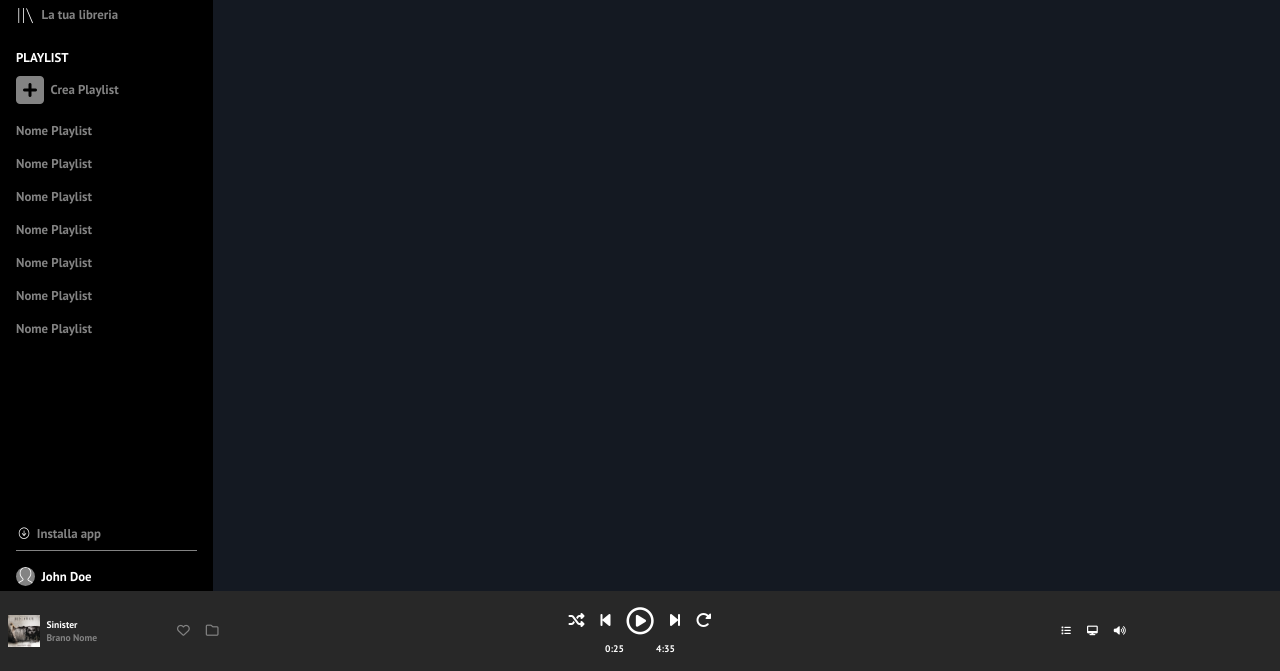
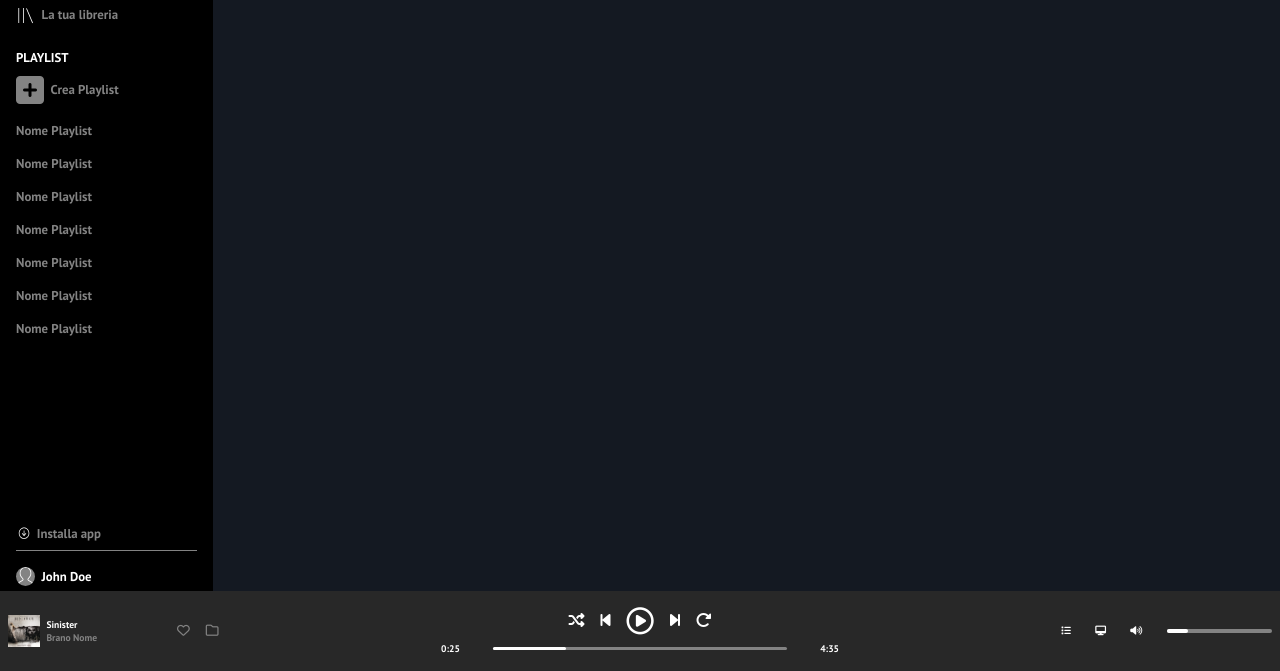
Before and after one commit to GianbaBotassi/html-css-spotifyweb, a plain HTML site: page index.html in a window 1280 px wide. Shown: the part 129-800 px from the top of the page. Drawn offline with Linux system fonts and the light colour scheme.

Commit message:
Ended footbar BARS

```diff
--- a/css/style.css
+++ b/css/style.css
@@ -44,6 +44,9 @@ body{
     color: var(--grey);
     font-family: 'PT Sans', sans-serif;
     font-weight: bold;
+}
+.txt-center{
+    text-align: center;
 }
 /* TEXT COLORS */
 .txt-black{
@@ -174,6 +177,8 @@ footer{
     padding: 0 0.5rem;
     font-size: 0.6rem;
  }
+/* Left footbar */
+
  #left-footbar img{
     height: 2rem;
  }
@@ -181,6 +186,10 @@ footer{
     gap: 1rem;
     font-size: 0.8rem;
 }
+
+/* Middle footbar */
+
+/* Top */
 
  #middle-footbar .top-player,  #middle-footbar .bottom-player{
     gap: 1rem;
@@ -192,6 +201,67 @@ footer{
  .fa-circle-play{
     font-size: 1.7rem;
  }
+
+ /* Bottom */
+.actual-time, .total-time{
+    width: 10%;
+}
+.bar{
+    height: 0.2rem;
+    border-radius: 20px;
+    display: inline-block;
+}
+.song-progress-bar{
+    width: 70%;
+}
+.song-progress-bar span{
+    width: 25%;
+}
+
+
+
+
+
+ /* Right footbar */
+
+#right-footbar{
+    gap: 1rem;
+
+}
+
+ .volume-bar{
+    width: 50%;
+ }
+ .volume-bar span{
+    width: 20%;
+}
+
+
+
+
+
+
+
+
+
+
+
+
+
+
+
+
+
+
+
+
+
+ /* .bottom-player span{
+    display: inline-block;
+ }
+ .progress-bar{
+    width: 80%;
+ }
  .progress-bar, .volume-bar{
     height: 0.2rem;
     border-radius: 5rem;
@@ -202,9 +272,22 @@ footer{
 .progress-bar span, .volume-bar span{
     height: 100%;
     display: inline-block;
-}
-#right-footbar{
-    gap: 1rem;
-}
+} */
+
+
+
+
+
+
+
+
+
+
+
+
+
+
+
+
 
  /* DEBUG RULES */
--- a/index.html
+++ b/index.html
@@ -82,6 +82,9 @@
     <!-- FOOTER SECTION -->
 
     <footer class="bg-darkgrey row between align-middle">
+
+        <!-- Leftbar -->
+
         <div id="left-footbar" class="col-xs-2 row between">
             <div class="song-info row align-middle">
                 <img src="img/sinister.jpeg" alt="Sinister album">
@@ -95,7 +98,13 @@
                 <i class="fa-regular fa-folder"></i>
             </div>
         </div>
+
+        <!-- Middle bar -->
+
         <div id="middle-footbar" class="col-xs-4 col-xs-offset-2 row-column txt-white">
+
+            <!-- Top -->
+
             <div class="top-player row align-middle just-center">
                 <i class="fa-solid fa-shuffle"></i>
                 <i class="fa-sharp fa-solid fa-backward-step"></i>
@@ -103,20 +112,26 @@
                 <i class="fa-sharp fa-solid fa-backward-step fa-rotate-180"></i>
                 <i class="fa-solid fa-rotate-right"></i>
             </div>
-            <div class="bottom-player row just-center align-middle">
-                <span>0:25</span>
-                <span class="progress-bar audio-progress-bar bg-grey">
-                    <span class="bg-white"></span>
+
+            <!-- Bottom -->
+
+            <div class="bottom-player row between align-middle">
+                <span class="actual-time txt-center">0:25</span>
+                <span class="bar song-progress-bar bg-grey">
+                    <span class="bar bg-white"></span>
                 </span>
-                <span>4:35</span>
+                <span class="total-time txt-center">4:35</span>
             </div>
         </div>
-        <div id="right-footbar" class="col-xs-2 col-xs-offset-2 row align-middle txt-white">
+
+        <!-- Right bar -->
+
+        <div id="right-footbar" class="col-xs-2 col-xs-offset-2 row align-middle between txt-white">
             <i class="fa-solid fa-list"></i>
             <i class="fa-sharp fa-solid fa-desktop"></i>
             <i class="fa-solid fa-volume-high"></i>
-            <span class="volume-bar bg-grey">
-                <span class="bg-white"></span>
+            <span class="bar volume-bar bg-grey">
+                <span class="bar bg-white"></span>
             </span>
         </div>
     </footer>
```
Also changed, not shown: css/library/framework12col.css (+6 -6 lines).
